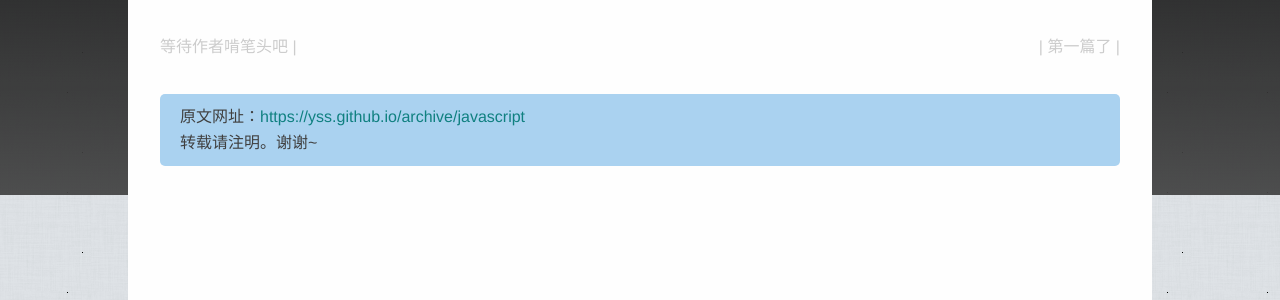
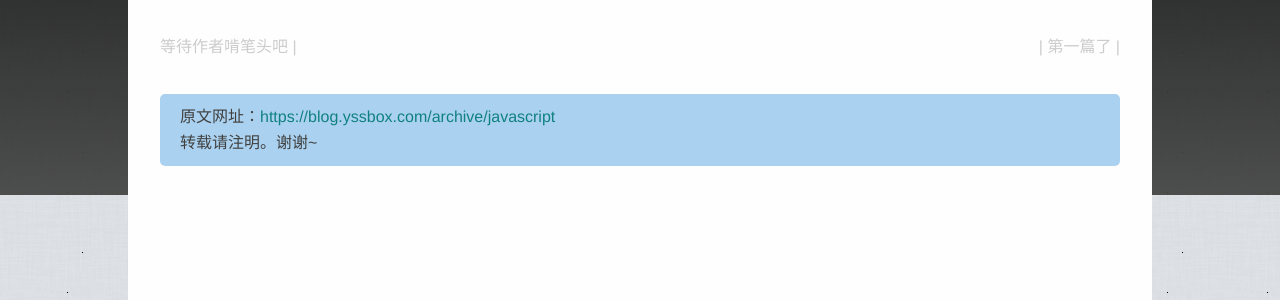
Before and after one commit to yss/yss.github.io, a Jekyll site: the page built from archive/javascript.md, in a window 1280 px wide. Shown: the part 255-555 px from the top of the page. Built offline with Jekyll 4.4.1, drawn with Linux system fonts in a browser that asks for light colours; comment, search, counter and statistics services are not loaded; some of the changed lines change nothing that is shown.

Commit message:
MOD: recover the host

```diff
--- a/_config.yml
+++ b/_config.yml
@@ -3,7 +3,7 @@ emall: yss.nelson@gmail.com
 description: focus on technology by a front-end development
 
 baseurl: ""
-url: "https://yss.github.io"
+url: "https://blog.yssbox.com"
 github_username: yss
 
 markdown: kramdown
@@ -11,7 +11,7 @@ kramdown:
     input: GFM
     syntax_highlighter: rouge
 
-production_url: https://yss.github.io
+production_url: https://blog.yssbox.com
 
 gems:
     - jekyll-paginate
```
